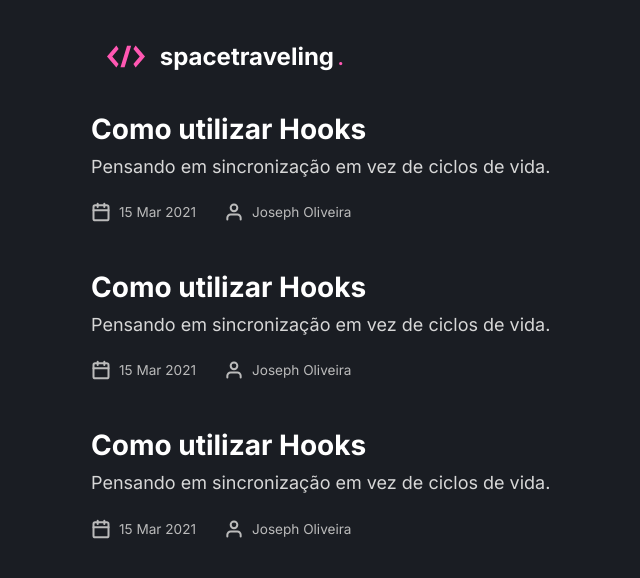
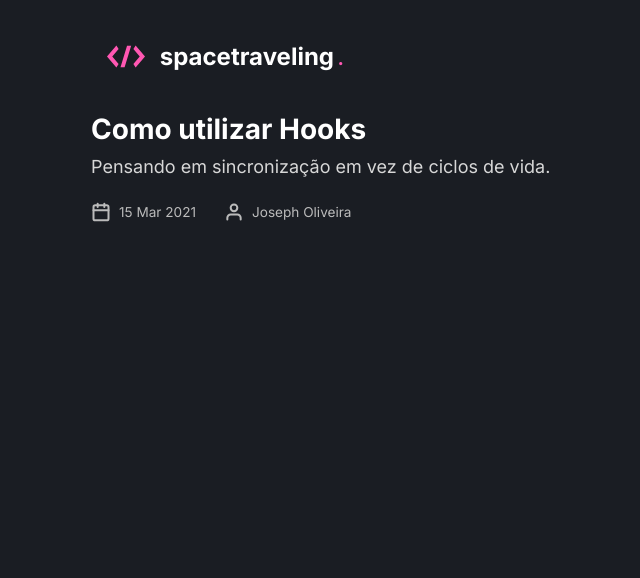
Before and after one commit to padovanitr/ignite-challenge-03, a Next.js app: page / in a window 1280 px wide. Shown: the top 578 px of the page, without its empty margins (199-839 px from the left). Built offline with nearby package versions, Linux system fonts and the light colour scheme.

Commit message:
add banner in post detail page

```diff
--- a/src/pages/index.tsx
+++ b/src/pages/index.tsx
@@ -1,4 +1,5 @@
 import { GetStaticProps } from 'next';
+import Link from 'next/link';
 
 import { getPrismicClient } from '../services/prismic';
 
@@ -27,7 +28,8 @@ interface HomeProps {
 export default function Home() {
   return (
     <div className={styles.postsPreviewContainer}>
-      <div className={styles.postsItem}>
+      <Link href="/">
+        <a className={styles.postsItem}>
           <h1 className={styles.title}>Como utilizar Hooks</h1>
           <p className={styles.subTitle}>Pensando em sincronização em vez de ciclos de vida.</p>
           <div className={styles.bottomInfo}>
@@ -40,37 +42,8 @@ export default function Home() {
               <span>Joseph Oliveira</span>
             </div>
           </div>
-      </div>
-
-      <div className={styles.postsItem}>
-        <h1 className={styles.title}>Como utilizar Hooks</h1>
-        <p className={styles.subTitle}>Pensando em sincronização em vez de ciclos de vida.</p>
-        <div className={styles.bottomInfo}>
-          <div className={styles.createdAtContainer}>
-            <img src="/images/calendar.svg" alt="calendar" />
-            <span>15 Mar 2021</span>
-          </div>
-          <div className={styles.authorContainer}>
-            <img src="/images/user.svg" alt="user icon" />
-            <span>Joseph Oliveira</span>
-          </div>
-        </div>
-      </div>
-
-      <div className={styles.postsItem}>
-        <h1 className={styles.title}>Como utilizar Hooks</h1>
-        <p className={styles.subTitle}>Pensando em sincronização em vez de ciclos de vida.</p>
-        <div className={styles.bottomInfo}>
-          <div className={styles.createdAtContainer}>
-            <img src="/images/calendar.svg" alt="calendar" />
-            <span>15 Mar 2021</span>
-          </div>
-          <div className={styles.authorContainer}>
-            <img src="/images/user.svg" alt="user icon" />
-            <span>Joseph Oliveira</span>
-          </div>
-        </div>
-      </div>
+        </a>
+      </Link>
 
     </div>
   )
--- a/src/pages/post/post.module.scss
+++ b/src/pages/post/post.module.scss
@@ -1 +1,4 @@
 // TODO
+.banner {
+  max-width: 100%;
+}
```
Also changed, not shown: src/pages/post/[slug].tsx (+8 -3 lines), public/images/banner.png (added). Lines whose indentation alone changed are shown as unchanged.
